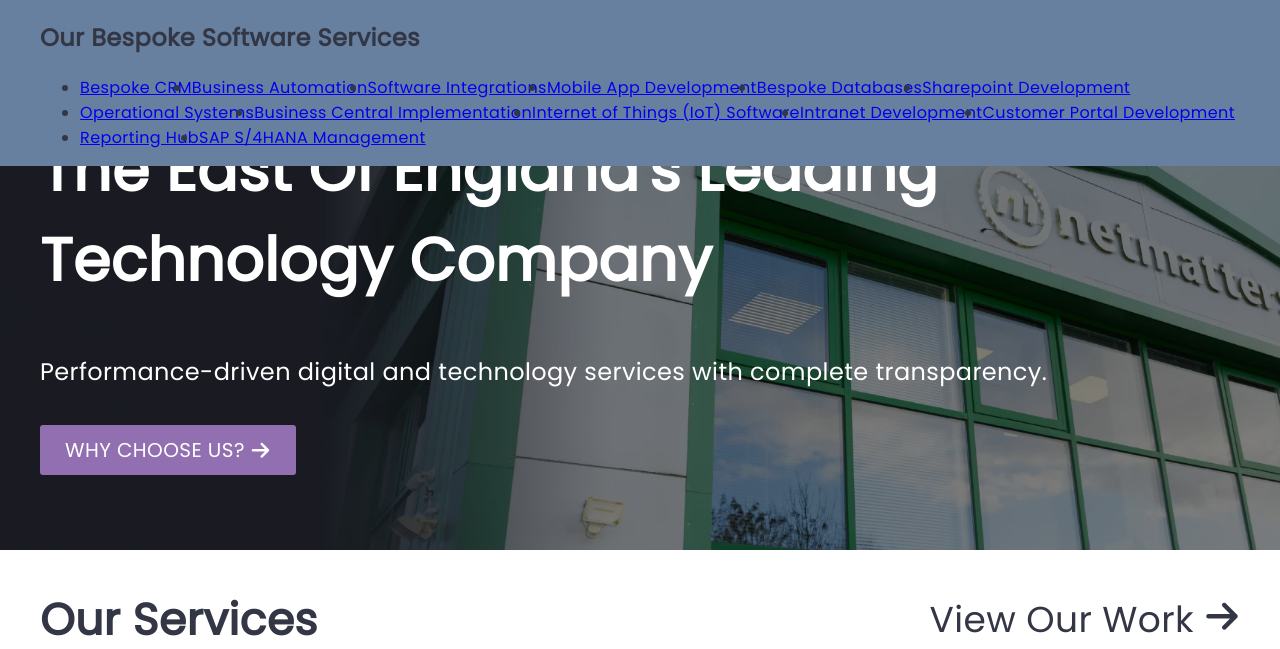
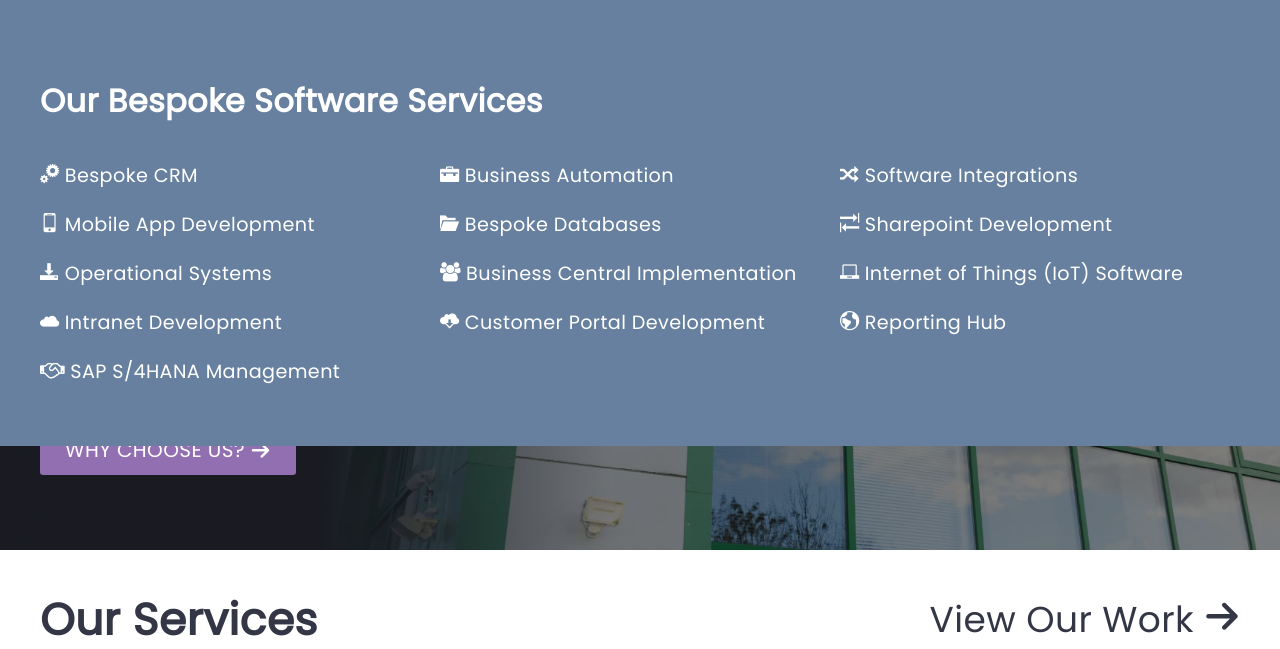
Before and after one commit to ChickenSplash/Netmatters-Homepage, a PHP site: page / in a window 1280 px wide. Shown: the part 213-862 px from the top of the page. Run offline with PHP 8.4, Linux system fonts and the light colour scheme; some web fonts are replaced.

Commit message:
Nav dropdown mostly done

```diff
--- a/css/styles.css
+++ b/css/styles.css
@@ -278,6 +278,20 @@ body {
   }
 }
 
+ul {
+  list-style: none;
+  padding: 0px;
+  margin: 0px;
+}
+
+.link {
+  color: #fff;
+  text-decoration: none;
+}
+.link:hover {
+  text-decoration: underline;
+}
+
 header .container {
   display: flex;
   align-items: center;
@@ -306,6 +320,7 @@ header .container .btn-contact:hover {
 
 nav {
   background-color: #323544;
+  color: #fff;
 }
 
 .nav-main {
@@ -364,9 +379,19 @@ nav {
   left: 0;
   background-color: #67809f;
 }
+.nav-dropdown h2 {
+  font-size: 2rem;
+}
+.nav-dropdown .container {
+  padding-block: 50px;
+}
 .nav-dropdown ul {
-  display: flex;
-  flex-wrap: wrap;
+  display: grid;
+  grid-template-columns: repeat(3, 1fr);
+  font-size: 1.2rem;
+}
+.nav-dropdown ul li {
+  padding: 10px 15px 10px 0px;
 }
 
 .hero-image {
@@ -744,12 +769,7 @@ footer h4 {
   margin-bottom: 26px;
 }
 footer li a {
-  color: #fff;
-  text-decoration: none;
   font-size: 0.8125rem;
-}
-footer li a:hover {
-  text-decoration: underline;
 }
 footer .footer-row {
   display: flex;
@@ -775,11 +795,6 @@ footer .footer-row .footer-menu {
     margin-bottom: 40px;
     width: 200px;
   }
-}
-footer ul {
-  list-style: none;
-  padding: 0px;
-  margin: 0px;
 }
 
 .footer-bottom {
--- a/index.html
+++ b/index.html
@@ -30,20 +30,46 @@
                     <div class="nav-dropdown">
                         <div class="container">
                             <h2>Our Bespoke Software Services</h2>
-                            <ul>
-                                <li><a href="#">Bespoke CRM</a></li>
-                                <li><a href="#">Business Automation</a></li>
-                                <li><a href="#">Software Integrations</a></li>
-                                <li><a href="#">Mobile App Development</a></li>
-                                <li><a href="#">Bespoke Databases</a></li>
-                                <li><a href="#">Sharepoint Development</a></li>
-                                <li><a href="#">Operational Systems</a></li>
-                                <li><a href="#">Business Central Implementation</a></li>
-                                <li><a href="#">Internet of Things (IoT) Software</a></li>
-                                <li><a href="#">Intranet Development</a></li>
-                                <li><a href="#">Customer Portal Development</a></li>
-                                <li><a href="#">Reporting Hub</a></li>
-                                <li><a href="#">SAP S/4HANA Management</a></li>
+                            <ul class="nav-link-grid">
+                                <li>
+                                    <span class="icon-cogs"></span>&nbsp;<a class="link" href="#">Bespoke CRM</a>
+                                </li>
+                                <li>
+                                    <span class="icon-briefcase"></span>&nbsp;<a class="link" href="#">Business Automation</a>
+                                </li>
+                                <li>
+                                    <span class="icon-shuffle"></span>&nbsp;<a class="link" href="#">Software Integrations</a>
+                                </li>
+                                <li>
+                                    <span class="icon-mobile"></span>&nbsp;<a class="link" href="#">Mobile App Development</a>
+                                </li>
+                                <li>
+                                    <span class="icon-folder-open"></span>&nbsp;<a class="link" href="#">Bespoke Databases</a>
+                                </li>
+                                <li>
+                                    <span class="icon-tab"></span>&nbsp;<a class="link" href="#">Sharepoint Development</a>
+                                </li>
+                                <li>
+                                    <span class="icon-download3"></span>&nbsp;<a class="link" href="#">Operational Systems</a>
+                                </li>
+                                <li>
+                                    <span class="icon-users"></span>&nbsp;<a class="link" href="#">Business Central Implementation</a>
+                                </li>
+                                <li>
+                                    <span class="icon-laptop"></span>&nbsp;<a class="link" href="#">Internet of Things (IoT) Software</a>
+                                </li>
+                                <li>
+                                    <span class="icon-cloud"></span>&nbsp;<a class="link" href="#">Intranet Development</a>
+                                </li>
+                                <li>
+                                    <span class="icon-cloud-download"></span>&nbsp;<a class="link" href="#">Customer Portal Development</a>
+                                </li>
+                                <li>
+                                    <span class="icon-earth"></span>&nbsp;<a class="link" href="#">Reporting Hub</a>
+                                </li>
+                                <li>
+                                    <span class="icon-handshake-o"></span>&nbsp;<a class="link" href="#">SAP S/4HANA Management</a>
+                                </li>
                             </ul>
                         </div>
                     </div>
@@ -316,50 +342,50 @@
                 <div class="footer-menu">
                     <h4>About Netmatters</h4>
                     <ul>
-                        <li><a href="#">News</a> </li>
-                        <li><a href="#">Our Careers</a> </li>
-                        <li><a href="#">Our Team</a> </li>
-                        <li><a href="#">Contact Us</a> </li>
-                        <li><a href="#">Privacy Policy</a> </li>
-                        <li><a href="#">Cookie Policy</a> </li>
-                        <li><a href="#">Data Retention</a> </li>
-                        <li><a href="#">CCTV Policy</a> </li>
-                        <li><a href="#">Environmental Policy</a> </li>
-                        <li><a href="#">Terms & Conditions</a> </li>
+                        <li><a class="link" href="#">News</a> </li>
+                        <li><a class="link" href="#">Our Careers</a> </li>
+                        <li><a class="link" href="#">Our Team</a> </li>
+                        <li><a class="link" href="#">Contact Us</a> </li>
+                        <li><a class="link" href="#">Privacy Policy</a> </li>
+                        <li><a class="link" href="#">Cookie Policy</a> </li>
+                        <li><a class="link" href="#">Data Retention</a> </li>
+                        <li><a class="link" href="#">CCTV Policy</a> </li>
+                        <li><a class="link" href="#">Environmental Policy</a> </li>
+                        <li><a class="link" href="#">Terms & Conditions</a> </li>
                     </ul>
                 </div>
                 <div class="footer-menu">
                     <h4>Our Services</h4>
                     <ul>
-                        <li><a href="#">Bespoke Software</a> </li>
-                        <li><a href="#">IT Support</a> </li>
-                        <li><a href="#">Digital Marketing</a> </li>
-                        <li><a href="#">Telecoms Services</a> </li>
-                        <li><a href="#">Web Design</a> </li>
-                        <li><a href="#">Cyber Security</a> </li>
-                        <li><a href="#">Developer Training</a> </li>
+                        <li><a class="link" href="#">Bespoke Software</a> </li>
+                        <li><a class="link" href="#">IT Support</a> </li>
+                        <li><a class="link" href="#">Digital Marketing</a> </li>
+                        <li><a class="link" href="#">Telecoms Services</a> </li>
+                        <li><a class="link" href="#">Web Design</a> </li>
+                        <li><a class="link" href="#">Cyber Security</a> </li>
+                        <li><a class="link" href="#">Developer Training</a> </li>
                     </ul>
                 </div>
                 <div class="footer-menu">
                     <h4>Our Industries</h4>
                     <ul>
-                        <li><a href="#">Financial Services</a> </li>
-                        <li><a href="#">Construction</a> </li>
-                        <li><a href="#">Retail & E-Commerce</a> </li>
-                        <li><a href="#">Non-Profits</a> </li>
-                        <li><a href="#">SME's</a> </li>
-                        <li><a href="#">Healthcare</a> </li>
-                        <li><a href="#">Eductaion & Training</a> </li>
-                        <li><a href="#">Trravel & Leisure</a> </li>
-                        <li><a href="#">Manufacturing & Offshore</a> </li>
+                        <li><a class="link" href="#">Financial Services</a> </li>
+                        <li><a class="link" href="#">Construction</a> </li>
+                        <li><a class="link" href="#">Retail & E-Commerce</a> </li>
+                        <li><a class="link" href="#">Non-Profits</a> </li>
+                        <li><a class="link" href="#">SME's</a> </li>
+                        <li><a class="link" href="#">Healthcare</a> </li>
+                        <li><a class="link" href="#">Eductaion & Training</a> </li>
+                        <li><a class="link" href="#">Trravel & Leisure</a> </li>
+                        <li><a class="link" href="#">Manufacturing & Offshore</a> </li>
                     </ul>
                 </div>
                 <div class="footer-menu">
                     <h4>Locations</h4>
                     <ul>
-                        <li><a href="#">Cambridge Office</a> </li>
-                        <li><a href="#">Wymondham Office</a> </li>
-                        <li><a href="#">Great Yarmouth Office</a> </li>
+                        <li><a class="link" href="#">Cambridge Office</a> </li>
+                        <li><a class="link" href="#">Wymondham Office</a> </li>
+                        <li><a class="link" href="#">Great Yarmouth Office</a> </li>
                     </ul>
                 </div>
             </div>
@@ -369,7 +395,7 @@
         <div class="container">
             <div>© Copyright Netmatters 2025.</div>
             <div>All rights reserved.</div>
-            <a href="#">- Sitemap</a>
+            <a class="link" href="#">- Sitemap</a>
        </div>
     </div>
 </body>
--- a/scss/base/_base.scss
+++ b/scss/base/_base.scss
@@ -24,3 +24,18 @@ body {
         width: 1200px;
     }
 }
+
+ul {
+    list-style: none;
+    padding: 0px;
+    margin: 0px;
+}
+
+.link {
+    color: $color-light-text;
+    text-decoration: none;
+
+    &:hover {
+        text-decoration: underline;
+    }
+}
--- a/scss/layout/_footer.scss
+++ b/scss/layout/_footer.scss
@@ -10,13 +10,7 @@ footer {
     }
 
     li a {
-        color: $color-light-text;
-        text-decoration: none;
         font-size: 0.8125rem;
-
-        &:hover {
-            text-decoration: underline;
-        }
     }
 
     .footer-row {
@@ -41,12 +35,6 @@ footer {
                 width: 200px;
             }
         }
-    }
-
-    ul {
-        list-style: none;
-        padding: 0px;
-        margin: 0px;
     }
 }
 
--- a/scss/layout/_nav.scss
+++ b/scss/layout/_nav.scss
@@ -1,6 +1,11 @@
+// Base styles for whole nave section
+
 nav {
     background-color: $color-base;
+    color: $color-light-text
 }
+
+// Nav Bar
 
 .nav {
     &-main {
@@ -38,7 +43,10 @@ nav {
     @include icon-colors($theme);
 }
 
-.nav-dropdown {
+// Nav Dropdowns
+
+.nav {
+    &-dropdown {
         // display: none;
         position: absolute;
         z-index: 10;
@@ -46,8 +54,22 @@ nav {
         left: 0;
         background-color: map-get($theme, gray);
 
+        h2 {
+            font-size: 2rem;
+        }
+
+        .container {
+            padding-block: 50px;
+        }
+
         ul {
-        display: flex;
-        flex-wrap: wrap;
+            display: grid;
+            grid-template-columns: repeat(3, 1fr);
+            font-size: 1.2rem;
+
+            li {
+                padding: 10px 15px 10px 0px;
             }
         }
+    }
+}
```
Also changed, not shown: 1 other file. Lines whose indentation alone changed are shown as unchanged.
